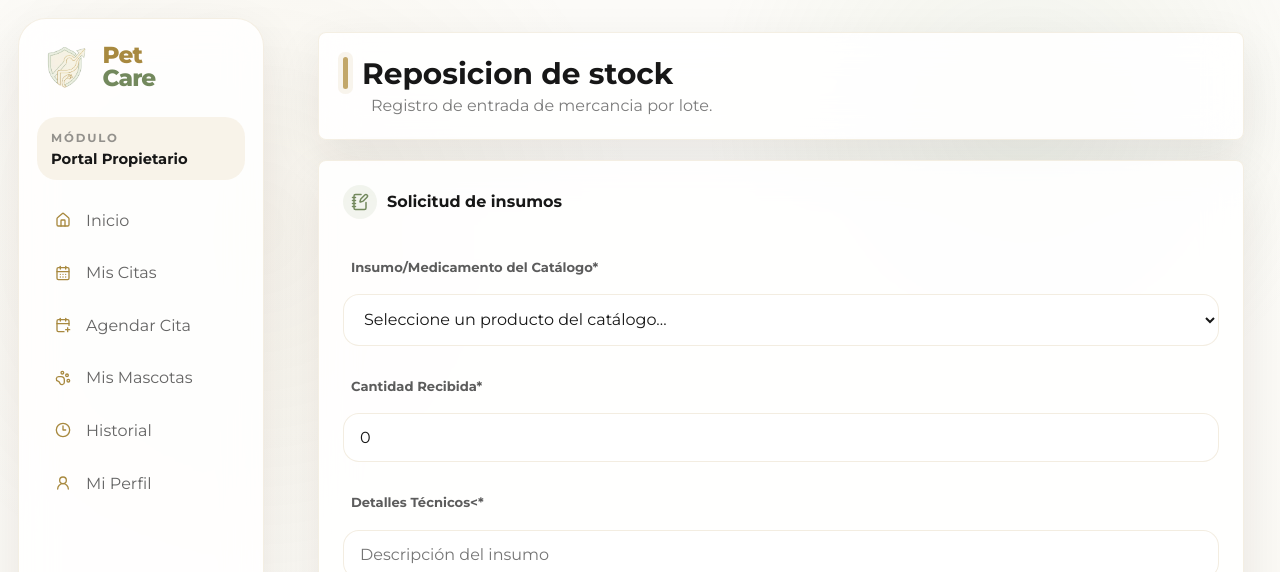
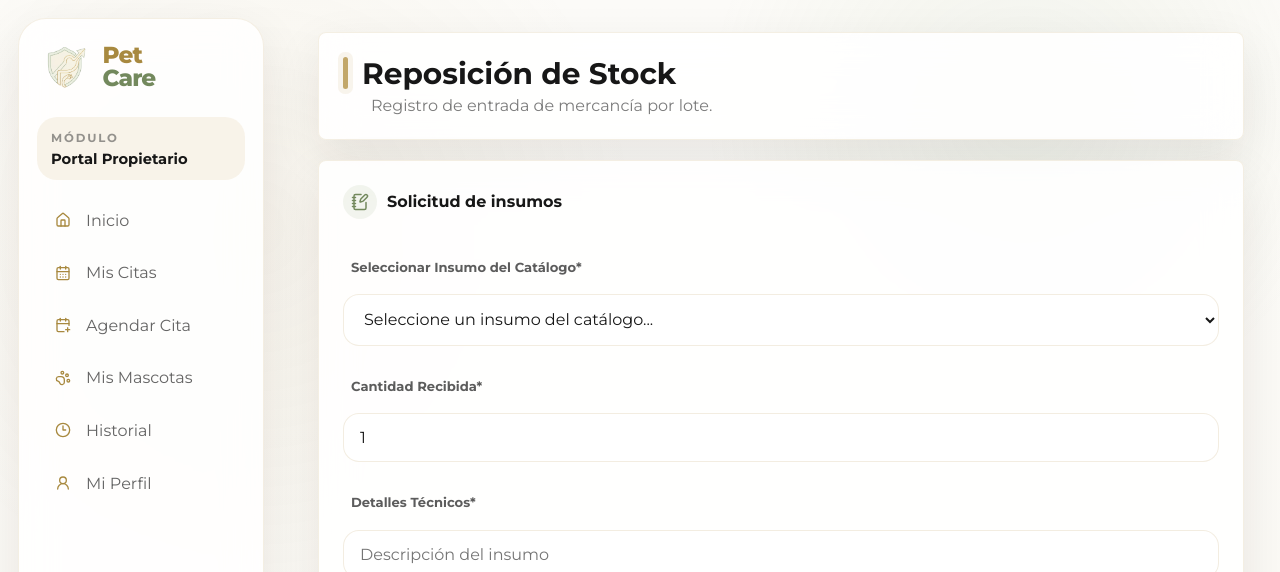
Before and after one commit to PetcareSoftware/frontend1, a Vue app: page /technician/reposition in a window 1280 px wide. Shown: the top 572 px of the page. Built offline with nearby package versions, Linux system fonts and the light colour scheme.

Commit message:
#op 119:funcionalidad en la reposicion del stock

```diff
--- a/src/views/technician/InventoryCatalog.vue
+++ b/src/views/technician/InventoryCatalog.vue
@@ -1,17 +1,24 @@
 <script setup>
-import { ref } from 'vue';
+import { computed } from 'vue';
 import PageHeader from '@/components/shared/PageHeader.vue';
 import StatusBadge from '@/components/shared/StatusBadge.vue';
 import DashboardCard from '@/components/shared/DashboardCard.vue';
 import { useAppStore } from '@/stores/useAppStore';
 
-const inventory = ref([
+const appStore = useAppStore();
+
+// 2. Si el almacén no tiene datos de inventario todavía, le cargamos tu lista inicial por defecto
+if (!appStore.inventory) {
+  appStore.inventory = [
     { id: 1, name: 'Jeringas 5ml', quantity: 150, unitCost: 0.50, status: 'approved' },
     { id: 2, name: 'Vacuna Antirrábica', quantity: 20, unitCost: 15.00, status: 'pending' },
     { id: 3, name: 'Gasas Estériles (Caja)', quantity: 300, unitCost: 5.00, status: 'approved' },
     { id: 4, name: 'Anestesia General (Frasco)', quantity: 5, unitCost: 45.00, status: 'cancelled' }
-]);
+  ];
+}
 
+// 3. Transformamos tu variable original en una propiedad computada vinculada al store global
+const inventory = computed(() => appStore.inventory);
 const formatCurrency = (value) => {
     return new Intl.NumberFormat('en-US', {
     style: 'currency',
@@ -40,7 +47,7 @@ const formatCurrency = (value) => {
             <tr v-for="item in inventory" :key="item.id" style="border-bottom: 1px solid #e2e8f0;">
             <td style="padding: 12px 8px; font-weight: 500;">{{ item.name }}</td>
             <td style="padding: 12px 8px;">
-                <!-- <StatusBadge :status="item.status" /> -->
+                <StatusBadge :status="item.status" />
                 <span style="margin-left: 8px;">{{ item.quantity }} uds.</span>
             </td>
             <td style="padding: 12px 8px;">{{ formatCurrency(item.unitCost) }}</td>
--- a/src/views/technician/RepositionStock.vue
+++ b/src/views/technician/RepositionStock.vue
@@ -5,102 +5,137 @@ import StatusBadge from '@/components/shared/StatusBadge.vue';
 import DashboardCard from '@/components/shared/DashboardCard.vue';
 import { useAppStore } from '@/stores/useAppStore';
 
-import { vaccines, dewormings, consultations } from '@/data/mockData'
+const appStore = useAppStore();
 
-const catalogoInsumos = computed(() => {
-  // Extraemos nombres de vacunas
-  const nombresVacunas = vaccines ? vaccines.map(v => v.name) : []
-  // Extraemos productos de desparasitación
-  const nombresDesparasitantes = dewormings ? dewormings.map(d => d.product) : []
-  // Extraemos nombres de las prescripciones
-  const nombresPrescripciones = consultations ? consultations.flatMap(c =>
-    c.prescriptions ? c.prescriptions.map(p => p.split(' - ')[0]) : []
-  ) : []
-
-  // Unimos todo y quitamos duplicados
-  const listaUnica = [...new Set([...nombresVacunas, ...nombresDesparasitantes, ...nombresPrescripciones])]
-  return listaUnica.sort()
-})
-
-const today = new Date().toISOString().split('T')[0]
-const open = ref(true)
-const alerta = ref(null)
-const form = ref({
-  nombre: '',
-  cantidad: 0,
-  detalles: '',
-  set: '',
-  fechaVencimiento: '',
-  observaciones: ''
-})
-
-function toggle() {
-  open.value = !open.value
+if (!appStore.inventory || appStore.inventory.length === 0) {
+  appStore.inventory = [
+    { id: 1, name: 'Jeringas 5ml', quantity: 150, unitCost: 0.50, status: 'approved' },
+    { id: 2, name: 'Vacuna Antirrábica', quantity: 20, unitCost: 15.00, status: 'pending' },
+    { id: 3, name: 'Gasas Estériles (Caja)', quantity: 300, unitCost: 5.00, status: 'approved' },
+    { id: 4, name: 'Anestesia General (Frasco)', quantity: 5, unitCost: 45.00, status: 'cancelled' }
+  ];
 }
 
-function handleSubmit() {
-  // Validación de seguridad para el Criterio de Éxito
-  if (form.value.cantidad <= 0) {
-    alert("Por favor, ingrese una cantidad válida.");
+
+// Variables de control en inglés
+const today = new Date().toISOString().split('T')[0];
+const open = ref(true);
+const alertMessage = ref(null);
+
+// Estructura del formulario completamente en inglés
+const form = ref({
+  insumoId: '',
+  quantity: 1,
+  details: '',
+  batch: '',
+  expirationDate: '',
+  observations: ''
+});
+
+// Catálogo dinámico conectado al almacén global de Pinia
+const listaInsumos = computed(() => appStore.inventory || []);
+
+const guardarEntrada = () => {
+  // Validaciones del lado del cliente utilizando las nuevas variables en inglés
+  if (!form.value.insumoId || !form.value.batch || !form.value.expirationDate) {
+    alert("Por favor, complete todos los campos obligatorios.");
+    return;
+  }
+  if (form.value.quantity <= 0) {
+    alert("La cantidad recibida debe ser un número positivo.");
     return;
   }
 
-  console.log('REGISTRO EXITOSO:', JSON.parse(JSON.stringify(form.value)))
-  alerta.value = '¡Reposición registrada en inventario!'
+  // Buscamos el insumo seleccionado en el inventario global
+  const insumoEncontrado = listaInsumos.value.find(item => item.id === form.value.insumoId);
 
-  setTimeout(() => (alerta.value = null), 2500)
+  if (insumoEncontrado) {
+    // 1. Gestión de Estado Global (Pinia): Ambos usan .quantity ahora
+    insumoEncontrado.quantity += Number(form.value.quantity);
 
-  Object.assign(form.value, {
-    nombre: '',
-    cantidad: 0,
-    detalles: '',
-    set: '',
-    fechaVencimiento: '',
-    observaciones: ''
-  });
+    // 2. Alertas Automáticas (Status en inglés como en InventoryCatalog)
+    if (insumoEncontrado.quantity > 10) {
+      insumoEncontrado.status = 'approved';
     }
+
+    // 3. Reporte de Trazabilidad en Consola
+    console.log("=== TRAZABILIDAD REGISTRADA ===");
+    console.log(`Insumo: ${insumoEncontrado.name} (ID: ${insumoEncontrado.id})`);
+    console.log(`Cantidad Sumada: ${form.value.quantity}`);
+    console.log(`Número de Lote: ${form.value.batch}`);
+    console.log(`Fecha de Vencimiento: ${form.value.expirationDate}`);
+    console.log(`Detalles Técnicos: ${form.value.details}`);
+    console.log(`Observaciones: ${form.value.observations}`);
+    console.log(`Nuevo Stock Total (Pinia): ${insumoEncontrado.quantity}`);
+
+    // Mensaje de éxito visual
+    alertMessage.value = `¡Reposición exitosa! El stock de ${insumoEncontrado.name} ahora es ${insumoEncontrado.quantity}`;
+    setTimeout(() => (alertMessage.value = null), 3500);
+
+    // Limpieza del formulario restableciendo el estado inicial en inglés
+    form.value = {
+      insumoId: '',
+      quantity: 1,
+      details: '',
+      batch: '',
+      expirationDate: '',
+      observations: ''
+    };
+  }
+};
 </script>
 
 <template>
   <div class="stack">
     <PageHeader
-        title="Reposicion de stock"
-        subtitle="Registro de entrada de mercancia por lote."
+      title="Reposición de Stock"
+      subtitle="Registro de entrada de mercancía por lote."
     />
+
     <DashboardCard title="Solicitud de insumos" icon="notebook-pen">
-        <form v-show="open" class="stack" style="margin-top: 28px;" @submit.prevent="handleSubmit">
+      <form v-show="open" class="stack" style="margin-top: 28px;" @submit.prevent="guardarEntrada">
+
         <div class="field">
-            <label for="name">Insumo/Medicamento del Catálogo*</label>
-            <select class="input" id="name" v-model="form.nombre" required>
-              <option value="" disabled>Seleccione un producto del catálogo...</option>
-              <option v-for="item in catalogoInsumos" :key="item" :value="item">
-                {{ item }}
+          <label for="insumo">Seleccionar Insumo del Catálogo*</label>
+          <select id="insumo" v-model="form.insumoId" class="select" required>
+            <option value="" disabled>Seleccione un insumo del catálogo...</option>
+            <option v-for="insumo in listaInsumos" :key="insumo.id" :value="insumo.id">
+              {{ insumo.name }} (Stock actual: {{ insumo.quantity }} uds.)
             </option>
           </select>
         </div>
+
         <div class="field">
           <label for="cant">Cantidad Recibida*</label>
-            <input class="input" id="cant" v-model="form.cantidad" type="number" min="0" required placeholder="0"/>
+          <input class="input" id="cant" v-model="form.quantity" type="number" min="1" required placeholder="1"/>
         </div>
+
         <div class="field">
-            <label for="detail">Detalles Técnicos<*</label>
-            <input class="input" id="detail" v-model="form.detalles" required placeholder="Descripción del insumo" />
+          <label for="detail">Detalles Técnicos*</label>
+          <input class="input" id="detail" v-model="form.details" required placeholder="Descripción del insumo" />
         </div>
+
         <div class="field">
-            <label for="set">Número de Lote*</label>
-            <input class="input" id="set" v-model="form.set" required placeholder="Ej: LOT-2026-AF" />
+          <label for="lote">Número de Lote*</label>
+          <input id="lote" type="text" class="input" v-model="form.batch" placeholder="Ej: LOT-2026-AF" required />
         </div>
+
         <div class="field">
           <label for="caducidad">Fecha de Vencimiento*</label>
-            <input class="input" id="caducidad" type="date" v-model="form.fechaVencimiento" :min="today" required />
+          <input id="caducidad" type="date" class="input" v-model="form.expirationDate" :min="today" required />
         </div>
+
         <div class="field">
           <label for="observaciones">Observaciones de Control*</label>
-            <textarea class="textarea" id="observaciones" v-model="form.observaciones" placeholder="Estado del empaque, temperatura, etc."/>
+          <textarea class="textarea" id="observaciones" v-model="form.observations" placeholder="Estado del empaque, temperatura, etc."/>
         </div>
+
         <button class="btn btn--primary" type="submit">Registrar Entrada</button>
       </form>
-        <p v-if="alerta" class="chip chip--success" style="margin-top: 18px; display:inline-block;">{{ alerta }}</p>
+
+      <p v-if="alertMessage" class="chip chip--success" style="margin-top: 18px; display:inline-block;">
+        {{ alertMessage }}
+      </p>
     </DashboardCard>
   </div>
 </template>
--- a/src/views/technician/form.vue
+++ b/src/views/technician/form.vue
@@ -4,6 +4,8 @@ import PageHeader from '@/components/shared/PageHeader.vue';
 import StatusBadge from '@/components/shared/StatusBadge.vue';
 import DashboardCard from '@/components/shared/DashboardCard.vue';
 import { useAppStore } from '@/stores/useAppStore';
+import { useToastStore } from '@/stores/useToastStore';
+const toastStore = useToastStore();
 const open = ref(true)
 const alerta = ref(null)
 const form = ref({
@@ -16,9 +18,19 @@ const form = ref({
 
 
 function handleSubmit() {
-  alerta.value = '¡registrado con exito!'
-  // Aquí podrías limpiar el formulario o hacer submit real
-  setTimeout(() => (alerta.value = null), 2500)
+   if (useAppStore().inventory) {
+    useAppStore().inventory.push({
+      id: Date.now(),
+      name: form.value.nombre,
+      quantity: Number(form.value.cantidad),
+      unitCost: Number(form.value.precio),
+      status: 'approved'
+    });
+  }
+
+  alerta.value = '¡Registrado con éxito!';
+  setTimeout(() => (alerta.value = null), 2500);
+
   Object.assign(form.value, { nombre: '', tipo: '', cantidad: '', umbral: '', observaciones: '' });
 }
 </script>
@@ -49,13 +61,17 @@ function handleSubmit() {
             <input class="input" id="cantidad" v-model="form.cantidad" type="number" min=1 required placeholder="Cantidad disponible"/>
           </div>
           <div class="field">
+            <label for="precio">precio*</label>
+            <input class="input" id="precio" v-model="form.precio" type="text" required placeholder="costo por unidad"/>
+          </div>
+          <div class="field">
           <label for="umbral">Nivel mínimo de existencias*</label>
           <input
             class="input"
             id="umbral"
             v-model="form.umbral"
             type="number"
-            min="0"
+            min="1"
             required
             placeholder="Ejemplo: 10"
             />
```
Lines whose indentation alone changed are shown as unchanged.
